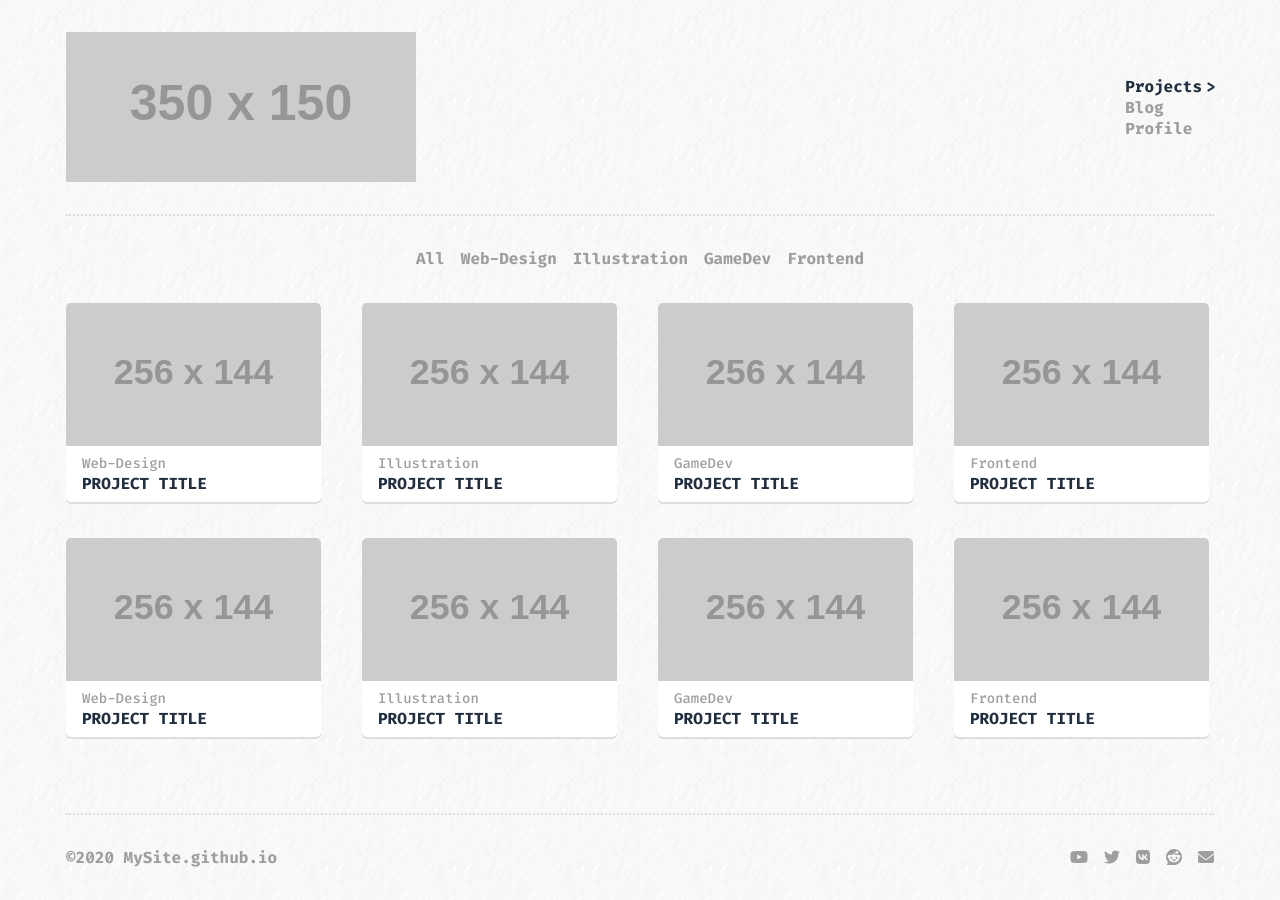
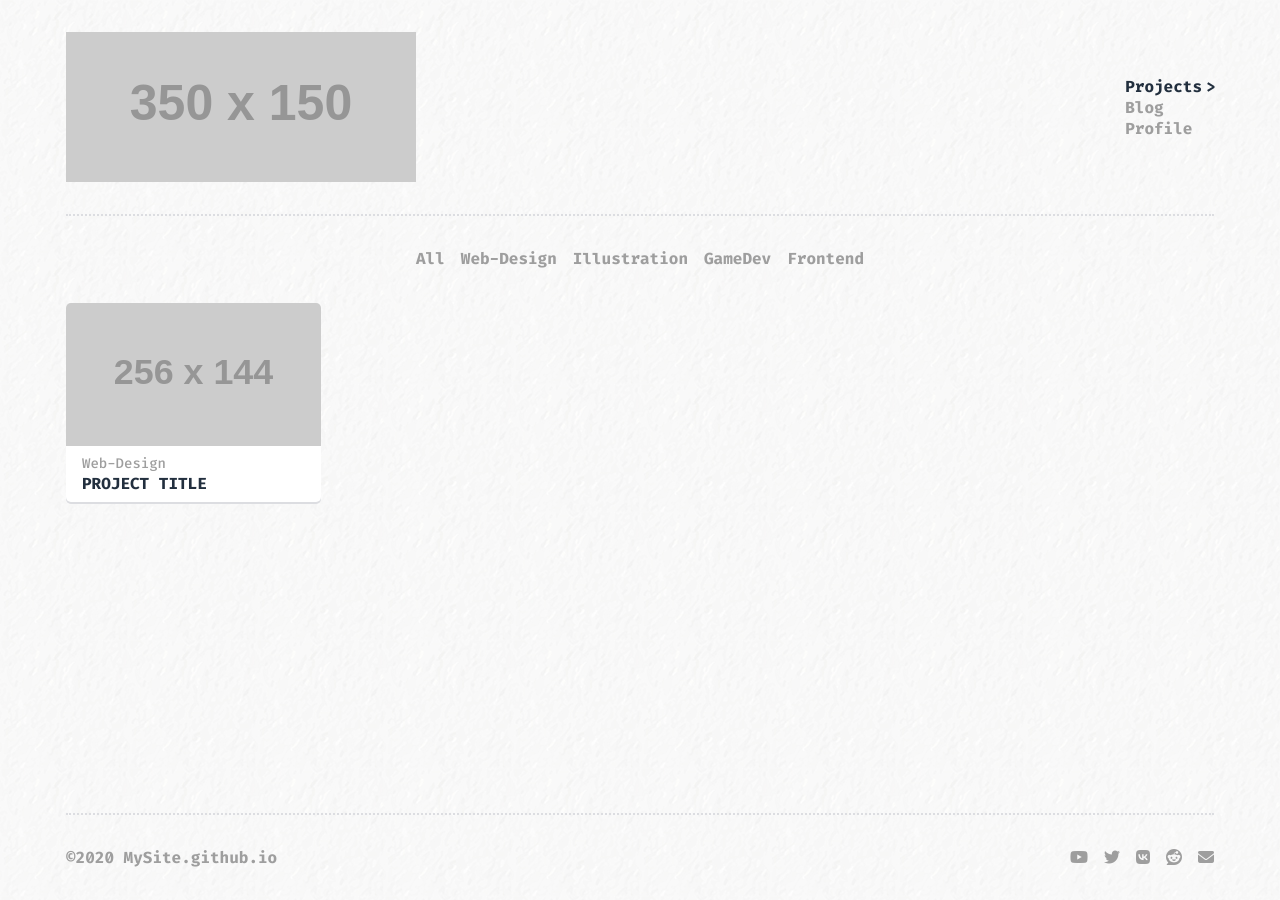
Before and after one commit to serioussirius/serioussirius.github.io, a Jekyll site: the page built from index.html, in a window 1280 px wide. Built offline with Jekyll 4.4.1, drawn with Linux system fonts in a browser that asks for light colours; nearby versions of some CDN libraries.

Commit message:
Update index.html

```diff
--- a/index.html
+++ b/index.html
@@ -9,7 +9,6 @@ layout: default
         <li><a class="basicLink filterLink" href="#" data-filter="gameDev">GameDev</a></li>
         <li><a class="basicLink filterLink" href="#" data-filter="frontend">Frontend</a></li>
     </ul>
-    <!--PROJECTS FLEX CONTAINER-->
     <div class="projects__row">
         <!--PROJECT #1-->
         <div class="projects__column" data-category="webDesign">
@@ -27,119 +26,5 @@ layout: default
                 </div>
             </div>
         </div>
-        <!--PROJECT #2-->
-        <div class="projects__column" data-category="illustration">
-            <div class="projects__item itemBg equalHeight">
-                <div class="project__thumbnail thumbnail">
-                    <a href="/projects/project/">
-                        <img src="https://via.placeholder.com/256x144" alt="Project Thumbnail">
-                    </a>
-                </div>
-                <div class="project__info">
-                    <p class="project__category category">Illustration</p>
-                    <a href="/projects/project/">
-                        <h3 class="project__title title">Project title</h3>
-                    </a>
-                </div>
-            </div>
-        </div>
-        <!--PROJECT #3-->
-        <div class="projects__column" data-category="gameDev">
-            <div class="projects__item itemBg equalHeight">
-                <div class="project__thumbnail thumbnail">
-                    <a href="/projects/project/">
-                        <img src="https://via.placeholder.com/256x144" alt="Project Thumbnail">
-                    </a>
-                </div>
-                <div class="project__info">
-                    <p class="project__category category">GameDev</p>
-                    <a href="/projects/project/">
-                        <h3 class="project__title title">Project title</h3>
-                    </a>
-                </div>
-            </div>
-        </div>
-        <!--PROJECT #4-->
-        <div class="projects__column" data-category="frontend">
-            <div class="projects__item itemBg equalHeight">
-                <div class="project__thumbnail thumbnail">
-                    <a href="/projects/project/">
-                        <img src="https://via.placeholder.com/256x144" alt="Project Thumbnail">
-                    </a>
-                </div>
-                <div class="project__info">
-                    <p class="project__category category">Frontend</p>
-                    <a href="/projects/project/">
-                        <h3 class="project__title title">Project title</h3>
-                    </a>
-                </div>
-            </div>
-        </div>
-        <!--PROJECT #5-->
-        <div class="projects__column" data-category="webDesign">
-            <div class="projects__item itemBg equalHeight">
-                <div class="project__thumbnail thumbnail">
-                    <a href="/projects/project/">
-                        <img src="https://via.placeholder.com/256x144" alt="Project Thumbnail">
-                    </a>
-                </div>
-                <div class="project__info">
-                    <p class="project__category category">Web-Design</p>
-                    <a href="/projects/project/">
-                        <h3 class="project__title title">Project title</h3>
-                    </a>
-                </div>
-            </div>
-        </div>
-        <!--PROJECT #6-->
-        <div class="projects__column" data-category="illustration">
-            <div class="projects__item itemBg equalHeight">
-                <div class="project__thumbnail thumbnail">
-                    <a href="/projects/project/">
-                        <img src="https://via.placeholder.com/256x144" alt="Project Thumbnail">
-                    </a>
-                </div>
-                <div class="project__info">
-                    <p class="project__category category">Illustration</p>
-                    <a href="/projects/project/">
-                        <h3 class="project__title title">Project title</h3>
-                    </a>
-                </div>
-            </div>
-        </div>
-        <!--PROJECT #7-->
-        <div class="projects__column" data-category="gameDev">
-            <div class="projects__item itemBg equalHeight">
-                <div class="project__thumbnail thumbnail">
-                    <a href="/projects/project/">
-                        <img src="https://via.placeholder.com/256x144" alt="Project Thumbnail">
-                    </a>
-                </div>
-                <div class="project__info">
-                    <p class="project__category category">GameDev</p>
-                    <a href="/projects/project/">
-                        <h3 class="project__title title">Project title</h3>
-                    </a>
-                </div>
-            </div>
-        </div>
-        <!--PROJECT #8-->
-        <div class="projects__column" data-category="frontend">
-            <div class="projects__item itemBg equalHeight">
-                <div class="project__thumbnail thumbnail">
-                    <a href="/projects/project/">
-                        <img src="https://via.placeholder.com/256x144" alt="Project Thumbnail">
-                    </a>
-                </div>
-                <div class="project__info">
-                    <p class="project__category category">Frontend</p>
-                    <a href="/projects/project/">
-                        <h3 class="project__title title">Project title</h3>
-                    </a>
-                </div>
-            </div>
-        </div>
-        <!--PROJECT #...-->
     </div>
-    <!--PROJECTS FLEX CONTAINER-->
 </section>
```
